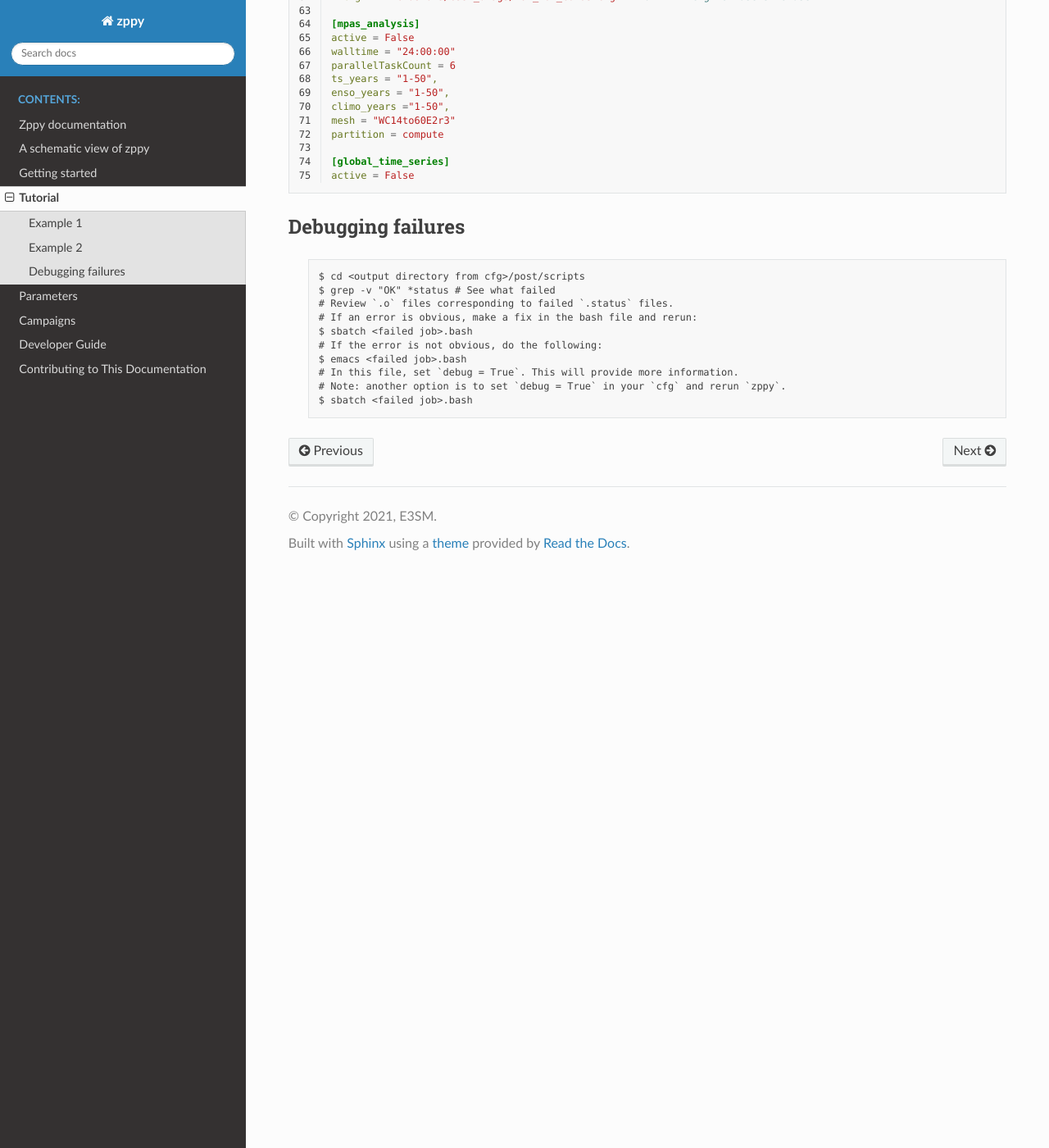
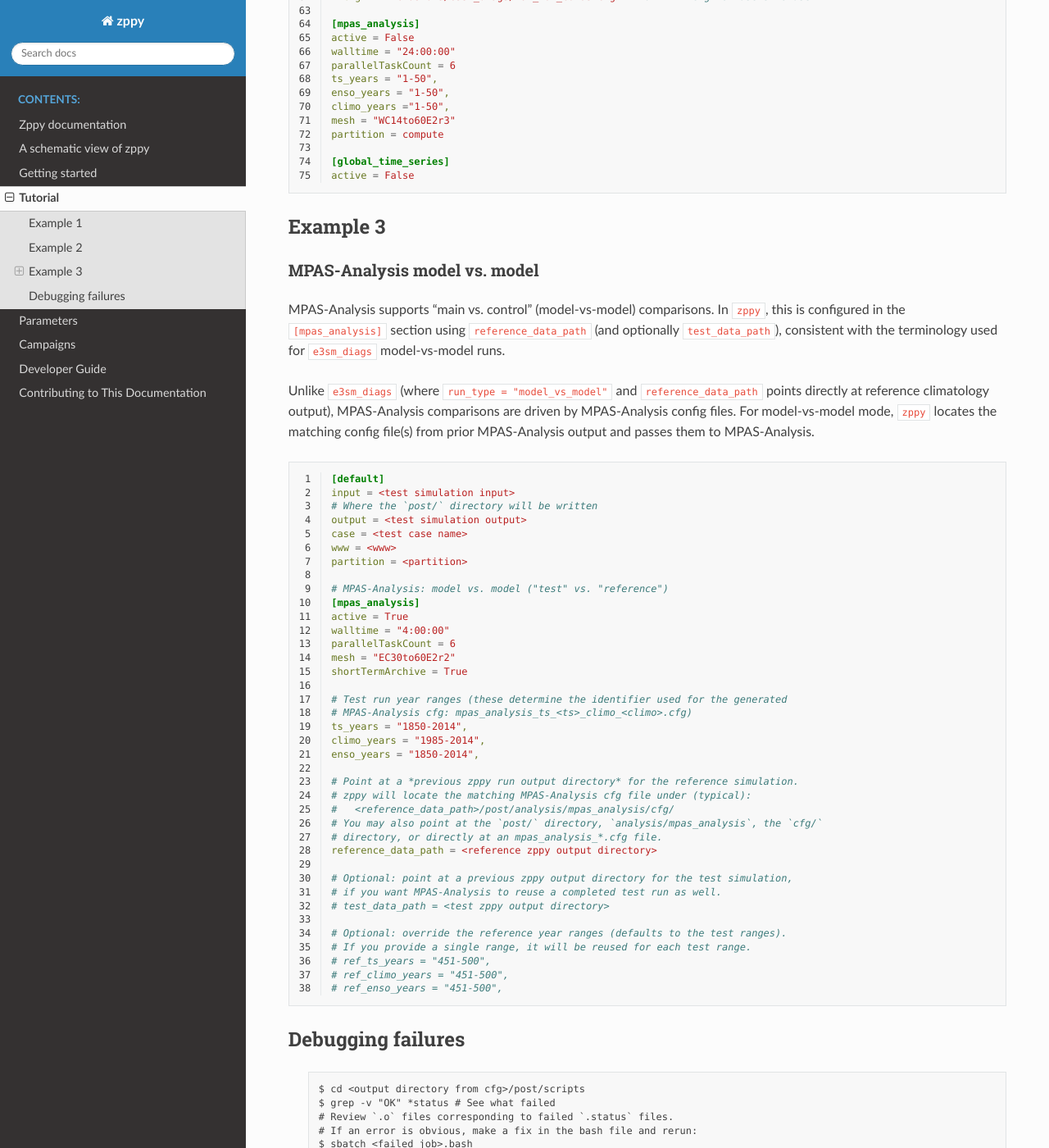
Before and after one commit to E3SM-Project/zppy, a Sphinx documentation site: the page built from docs/source/tutorial.rst, in a window 1280 px wide and 1400 px high, scrolled down 4106 px. Shown: the whole window at 82% size. Built offline with Sphinx 7.4.7 and the Read the Docs theme 3.1.0, drawn with Linux system fonts in a browser that asks for light colours.

Commit message:
Update the docs

```diff
--- /dev/null
+++ b/docs/source/post.mpas_analysis_model_vs_model.cfg
@@ -0,0 +1,38 @@
+[default]
+input = <test simulation input>
+# Where the `post/` directory will be written
+output = <test simulation output>
+case = <test case name>
+www = <www>
+partition = <partition>
+
+# MPAS-Analysis: model vs. model ("test" vs. "reference")
+[mpas_analysis]
+active = True
+walltime = "4:00:00"
+parallelTaskCount = 6
+mesh = "EC30to60E2r2"
+shortTermArchive = True
+
+# Test run year ranges (these determine the identifier used for the generated
+# MPAS-Analysis cfg: mpas_analysis_ts_<ts>_climo_<climo>.cfg)
+ts_years = "1850-2014",
+climo_years = "1985-2014",
+enso_years = "1850-2014",
+
+# Point at a *previous zppy run output directory* for the reference simulation.
+# zppy will locate the matching MPAS-Analysis cfg file under (typical):
+#   <reference_data_path>/post/analysis/mpas_analysis/cfg/
+# You may also point at the `post/` directory, `analysis/mpas_analysis`, the `cfg/`
+# directory, or directly at an mpas_analysis_*.cfg file.
+reference_data_path = <reference zppy output directory>
+
+# Optional: point at a previous zppy output directory for the test simulation,
+# if you want MPAS-Analysis to reuse a completed test run as well.
+# test_data_path = <test zppy output directory>
+
+# Optional: override the reference year ranges (defaults to the test ranges).
+# If you provide a single range, it will be reused for each test range.
+# ref_ts_years = "451-500",
+# ref_climo_years = "451-500",
+# ref_enso_years = "451-500",
--- a/docs/source/tutorial.rst
+++ b/docs/source/tutorial.rst
@@ -58,6 +58,27 @@ This is another example of a configuration file, this time using a RRM simulatio
    :language: cfg
    :linenos:
 
+
+Example 3
+=========
+
+MPAS-Analysis model vs. model
+-----------------------------
+
+MPAS-Analysis supports "main vs. control" (model-vs-model) comparisons.
+In ``zppy``, this is configured in the ``[mpas_analysis]`` section using
+``reference_data_path`` (and optionally ``test_data_path``), consistent with the
+terminology used for ``e3sm_diags`` model-vs-model runs.
+
+Unlike ``e3sm_diags`` (where ``run_type = "model_vs_model"`` and ``reference_data_path``
+points directly at reference climatology output), MPAS-Analysis comparisons are driven
+by MPAS-Analysis config files. For model-vs-model mode, ``zppy`` locates the matching
+config file(s) from prior MPAS-Analysis output and passes them to MPAS-Analysis.
+
+.. literalinclude:: post.mpas_analysis_model_vs_model.cfg
+   :language: cfg
+   :linenos:
+
 Debugging failures
 ==================
 
```
Also changed, not shown: docs/source/parameters.rst (+27 -0 lines).
